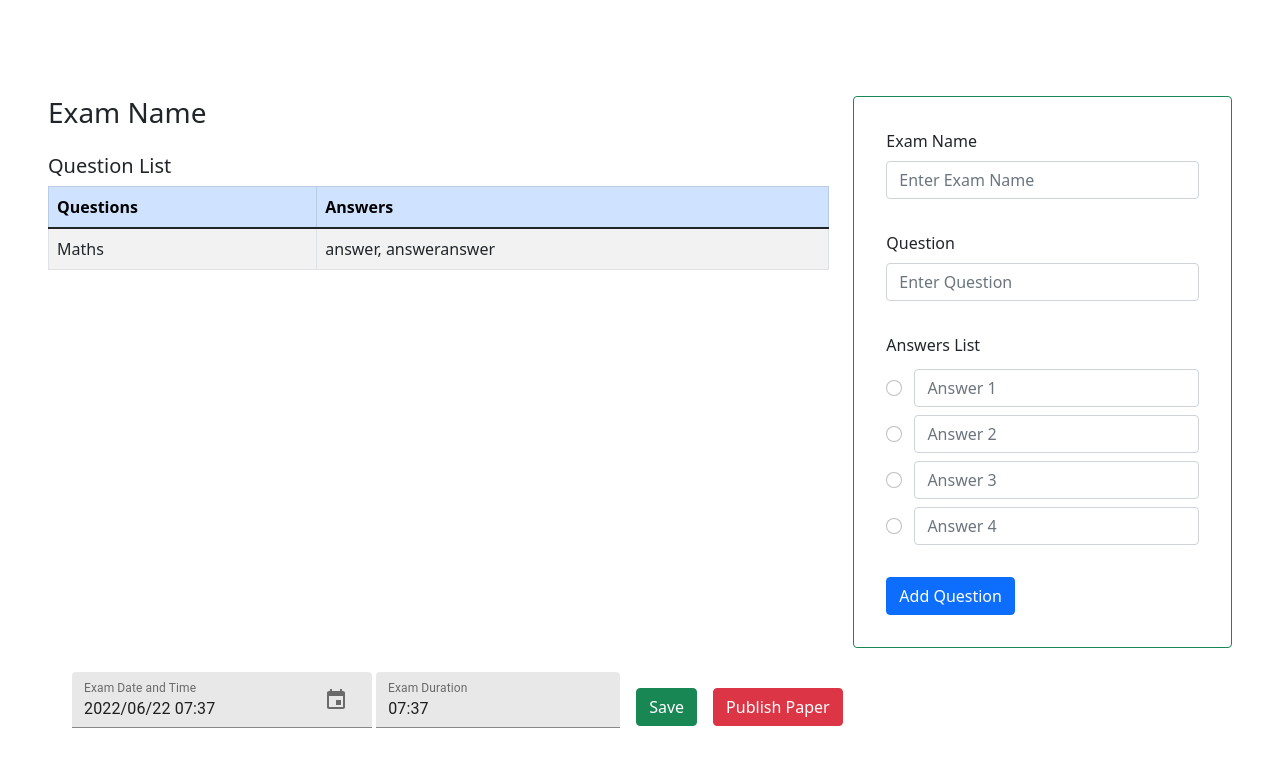
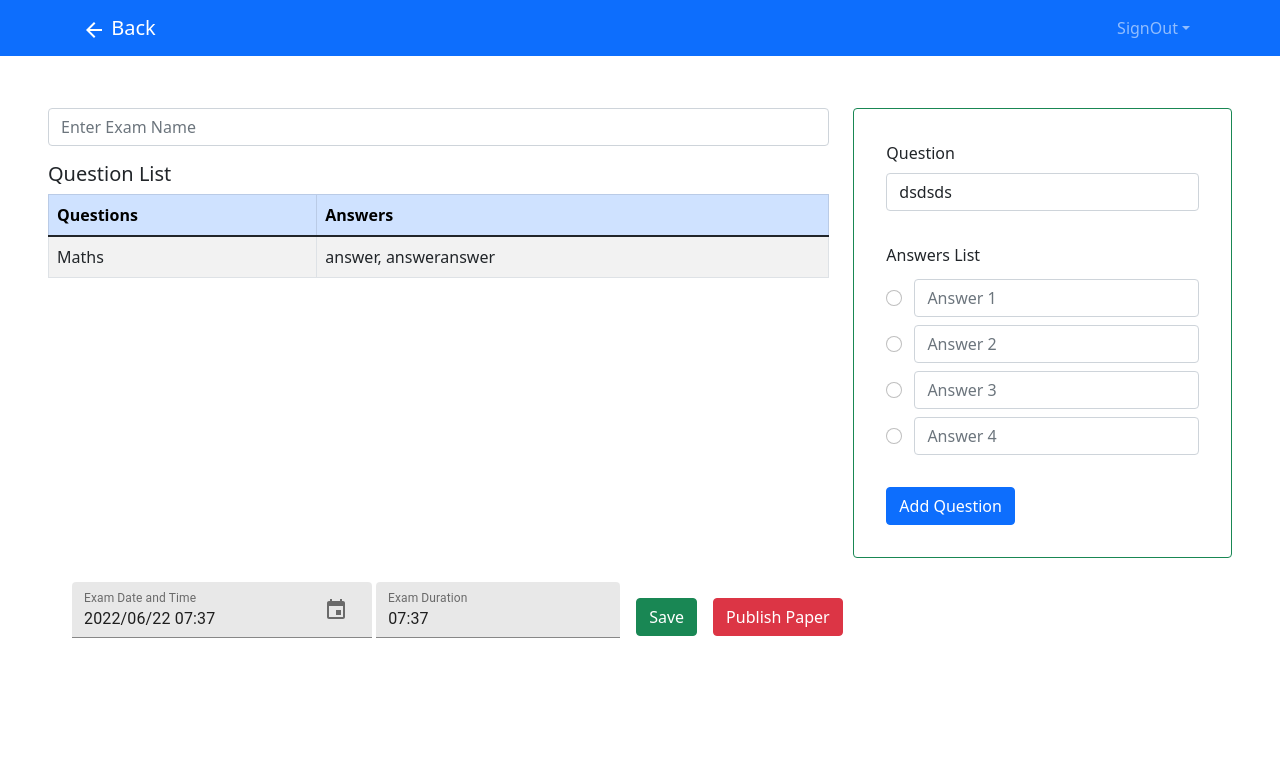
Before and after one commit to Thilinalak/online-exam, a React (Create React App) app: page /add-new-exam in a window 1280 px wide. Shown: the top 766 px of the page. Built offline with nearby package versions, Linux system fonts and the light colour scheme.

Commit message:
added  redux to login page

```diff
--- a/package.json
+++ b/package.json
@@ -11,6 +11,7 @@
     "@material-ui/pickers": "^3.3.10",
     "@mui/icons-material": "^5.8.4",
     "@mui/material": "^5.8.5",
+    "@reduxjs/toolkit": "^1.8.3",
     "@testing-library/jest-dom": "^5.14.1",
     "@testing-library/react": "^13.0.0",
     "@testing-library/user-event": "^13.2.1",
@@ -22,6 +23,8 @@
     "react": "^18.2.0",
     "react-bootstrap": "^2.4.0",
     "react-dom": "^18.2.0",
+    "react-icons": "^4.4.0",
+    "react-redux": "^8.0.2",
     "react-router-dom": "6",
     "react-scripts": "5.0.1",
     "react-toastify": "^9.0.5",
--- /dev/null
+++ b/src/components/Header.jsx
@@ -0,0 +1,21 @@
+import {Link}  from 'react-router-dom'
+import ArrowBackIcon from '@mui/icons-material/ArrowBack';
+import {FaSignOutAlt,IoChevronBackCircle } from 'react-icons/fa'
+import {Navbar,Container, Nav, NavDropdown} from 'react-bootstrap'
+
+export const Header = () => {
+  return (
+    <Navbar bg="primary" variant="dark">
+    <Container>
+    <Navbar.Brand href="#home"><ArrowBackIcon/> Back</Navbar.Brand>
+    <Nav className="justify-content-end">
+    <NavDropdown title="SignOut" id="collasible-nav-dropdown">
+        <NavDropdown.Item href="/"><FaSignOutAlt/> SignOut</NavDropdown.Item>
+
+      </NavDropdown>
+    </Nav>
+    </Container>
+  </Navbar>
+
+    )
+}
--- /dev/null
+++ b/src/feature/authService.js
@@ -0,0 +1,28 @@
+import axios from "axios";
+import { toast } from "react-toastify";
+
+//  Login user
+const login = async (userData) => {
+   await axios
+    .post("http://localhost:5000/login", userData)
+    .then((response) => {
+      if (response.data.message) {
+        console.log("ERRWEREEERR  Message");
+        return response.data.message
+      } else {
+        localStorage.setItem('user', JSON.stringify(response.data))
+        console.log("Found User");
+        return response.data;
+        // const userType = respose.data[0].user_type
+        // if(userType === 'student'){
+        // }else{
+        // }
+      }
+    });
+};
+
+const authService = {
+  login,
+};
+
+export default authService;
--- /dev/null
+++ b/src/feature/authSlice.js
@@ -0,0 +1,54 @@
+import { createSlice, createAsyncThunk } from "@reduxjs/toolkit";
+import authService from "./authService";
+
+// get user Form LocalStorage
+const user = JSON.parse(localStorage.getItem("user"));
+
+const initialState = {
+  user: user ? user : null,
+//   isTeacher: false,
+  isSuccess: false,
+  isError: false,
+  message: "",
+};
+
+export const authSlice = createSlice({
+  name: "auth",
+  initialState,
+  reducers: {
+    reset: (state) => {
+      state.isSuccess = false;
+      state.isError = false;
+      state.message = "";
+    },
+  },
+  extraReducers: (builder) =>{
+        builder
+        .addCase(login.fulfilled, (state, action)=> {
+            state.isSuccess = true
+            state.isError = false
+            state.user = action.payload
+        })
+        .addCase(login.rejected, (state,action) =>{
+            state.isError= true
+            state.isSuccess =false
+            state.message = action.payload
+            state.user = null
+        })
+  }
+});
+
+export const login = createAsyncThunk("/login", async (userData, thunkAPI) => {
+  try {
+    return await authService.login(userData);
+  } catch (error) {
+    const message =
+      (error.response && error.response.data && error.response.data.message) ||
+      error.message ||
+      error.toString();
+    return thunkAPI.rejectWithValue(message);
+  }
+});
+
+export const { reset } = authSlice.actions;
+export default authSlice.reducer;
--- a/src/index.js
+++ b/src/index.js
@@ -1,14 +1,24 @@
-import React from 'react';
-import ReactDOM from 'react-dom/client';
-import App from './App';
-import 'bootstrap/dist/css/bootstrap.min.css';
+import React from "react";
+import ReactDOM from "react-dom/client";
+import App from "./App";
+import "bootstrap/dist/css/bootstrap.min.css";
+import { Provider } from "react-redux";
+import { configureStore} from '@reduxjs/toolkit'
+import authReducer from "./feature/authSlice";
 
+const store = configureStore({
+  reducer:{
+    auth: authReducer,
+  }
+})
 
-const root = ReactDOM.createRoot(document.getElementById('root'));
+const root = ReactDOM.createRoot(document.getElementById("root"));
 root.render(
-  <React.StrictMode>
-    <App />
-  </React.StrictMode>
+  <Provider store={store}>
+    <React.StrictMode>
+      <App />
+    </React.StrictMode>
+  </Provider>
 );
 
 // If you want to start measuring performance in your app, pass a function
--- a/src/pages/Login.jsx
+++ b/src/pages/Login.jsx
@@ -1,13 +1,28 @@
 import { Button, Form, Container, Card } from "react-bootstrap";
-import { useState } from "react";
+import { useState, useEffect } from "react";
 import axios from 'axios'
 import {  toast } from 'react-toastify';
 import { useNavigate } from 'react-router-dom'
-
+import { useSelector , useDispatch} from 'react-redux'
+import { login , reset} from '../feature/authSlice'
 
 const Login = () => {
 
   const navigate = useNavigate()
+  const dispatch = useDispatch()
+
+  const {user, isSuccess, isError, message} = useSelector((state) => state.auth)
+
+  useEffect(()=>{
+    if(isError){
+      toast.error(message)
+    }
+    if(isSuccess || user){
+      navigate('/teacher-exams')
+    }
+    dispatch(reset())
+  },[user, isError, isSuccess, message, navigate, dispatch])
+
   const [loginData, setLoginData] = useState({
     email: '',
     password: ''
@@ -25,21 +40,29 @@ const Login = () => {
 
   const onSubmit = (e) => {
     e.preventDefault()
-    axios.post('http://localhost:5000/login', {
-      username: email,
-      password: password,
-    }).then((respose) =>{
-        if(respose.data.message){
-          toast.error(respose.data.message)
-        }else{
-          const userType = respose.data[0].user_type
-          if(userType === 'student'){
-            navigate('/student-exams')
-          }else{
-            navigate('/teacher-exams')
-          }
-        }
-    })
+
+    const userData = {
+      email,
+      password
+    }
+    dispatch(login(userData))
+    // axios.post('http://localhost:5000/login', {
+    //   username: email,
+    //   password: password,
+    // }).then((respose) =>{
+    //     if(respose.data.message){
+    //       toast.error(respose.data.message)
+    //     }else{
+    //       console.log(respose.data)
+          // localStorage.setItem('user', JSON.stringify(respose.data))
+    //       const userType = respose.data[0].user_type
+    //       if(userType === 'student'){
+    //         navigate('/student-exams')
+    //       }else{
+    //         navigate('/teacher-exams')
+    //       }
+    //     }
+    // })
   }
 
   return (
--- a/src/pages/student/Exams.jsx
+++ b/src/pages/student/Exams.jsx
@@ -1,8 +1,9 @@
 import { Row, Col, Container, Form, Button, Table } from "react-bootstrap";
-
+import { Header } from "../../components/Header"
 export const Exams = () => {
   return (
     <>
+    <Header/>
       <Container style={{ paddingTop: 100 }}>
         <Row>
           <Col sm={8}>
--- a/src/pages/teacher/AddNewExam.jsx
+++ b/src/pages/teacher/AddNewExam.jsx
@@ -8,24 +8,27 @@ import {
 } from "@material-ui/pickers";
 import ExamTable from "../../components/ExamTable";
 import { useNavigate } from "react-router-dom";
+import { Header } from "../../components/Header"
 
 export const AddNewExam = () => {
   const navigate = useNavigate();
 
-  const initials = {};
+  const [selectedDate, handleDateChange] = useState(new Date());
 
-  const [selectedDate, handleDateChange] = useState(new Date());
   const [formData, setFormData] = useState({
-    question: "",
-    answer1: "",
-    answer2: "",
-    answer3: "",
-    answer4: "",
-  });
+    question:'dsdsds',
+    answers:[
+      {answer1:'sdsd', iscorrect:false},
+      {answer2:'ddd', iscorrect:true},
+      {answer3:'ddd', iscorrect:false},
+      {answer4:'dd', iscorrect:false},
+    ]
+  },
+  );
 
   const [tableData, setTableData] = useState([]);
 
-  const { examname, question, answer1, answer2, answer3, answer4 } = formData;
+  const { question, answer1, answer2, answer3, answer4 } = formData;
 
   const onChange = (e) => {
     setFormData((prevState) => ({
@@ -54,21 +57,13 @@ export const AddNewExam = () => {
 
   return (
     <>
+    <Header/>
       <section className="p-5">
         <Row>
           <Col xs={12} md={8}>
-            <div className="pt-5">
-              <h3 className="pb-3">Exam Name</h3>
-              <h5>Question List</h5>
-              <ExamTable tableData={tableData} />
-            </div>
-          </Col>
-          <Col md={4} className="pt-5">
-            <Card border="success" className="p-3">
-              <Form onSubmit={onSubmit} className="">
-                <Form.Group className="p-3">
-                  <Form.Label>Exam Name </Form.Label>
-                  <Form.Control
+            <div className="pt-1">
+              <div className="pb-3">
+              <Form.Control
                     type="text"
                     id="examname"
                     placeholder="Enter Exam Name"
@@ -77,7 +72,15 @@ export const AddNewExam = () => {
                     value={formData.examname}
                     required="required"
                   />
-                </Form.Group>
+              </div>
+
+              <h5>Question List</h5>
+              <ExamTable tableData={tableData} />
+            </div>
+          </Col>
+          <Col md={4} className="pt-1">
+            <Card border="success" className="p-3">
+              <Form onSubmit={onSubmit} className="">
                 <Form.Group className="p-3">
                   <Form.Label>Question</Form.Label>
                   <Form.Control
--- a/src/pages/teacher/Exams.jsx
+++ b/src/pages/teacher/Exams.jsx
@@ -1,5 +1,7 @@
 import { Row, Col, Container, Form, Button, Table } from "react-bootstrap";
 import {useNavigate} from 'react-router-dom'
+import { Header } from "../../components/Header"
+
 
 export const Exams = () => {
 
@@ -30,9 +32,10 @@ export const Exams = () => {
       status: "Draft",
     },
   ];
-
+console.log(examData)
   return (
     <>
+    <Header/>
       <Container style={{ paddingTop: 100 }}>
         <Row>
           <Col sm={8}>
```
Also changed, not shown: src/components/Sidebar.jsx (deleted, +0 -17 lines), src/components/SidebarData.jsx (deleted, +0 -27 lines), src/App.css (line endings or trailing spaces), 1 other file (tests, documents, lock files or other folders).
